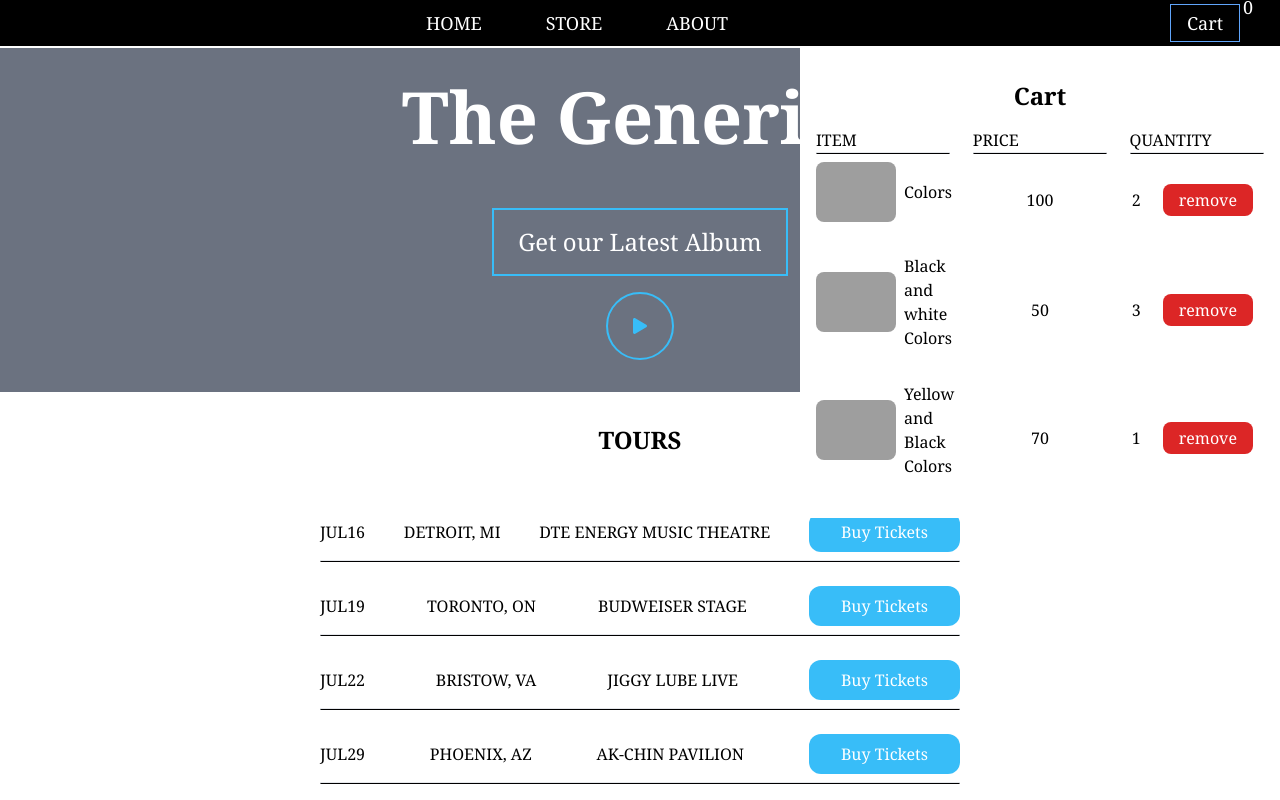
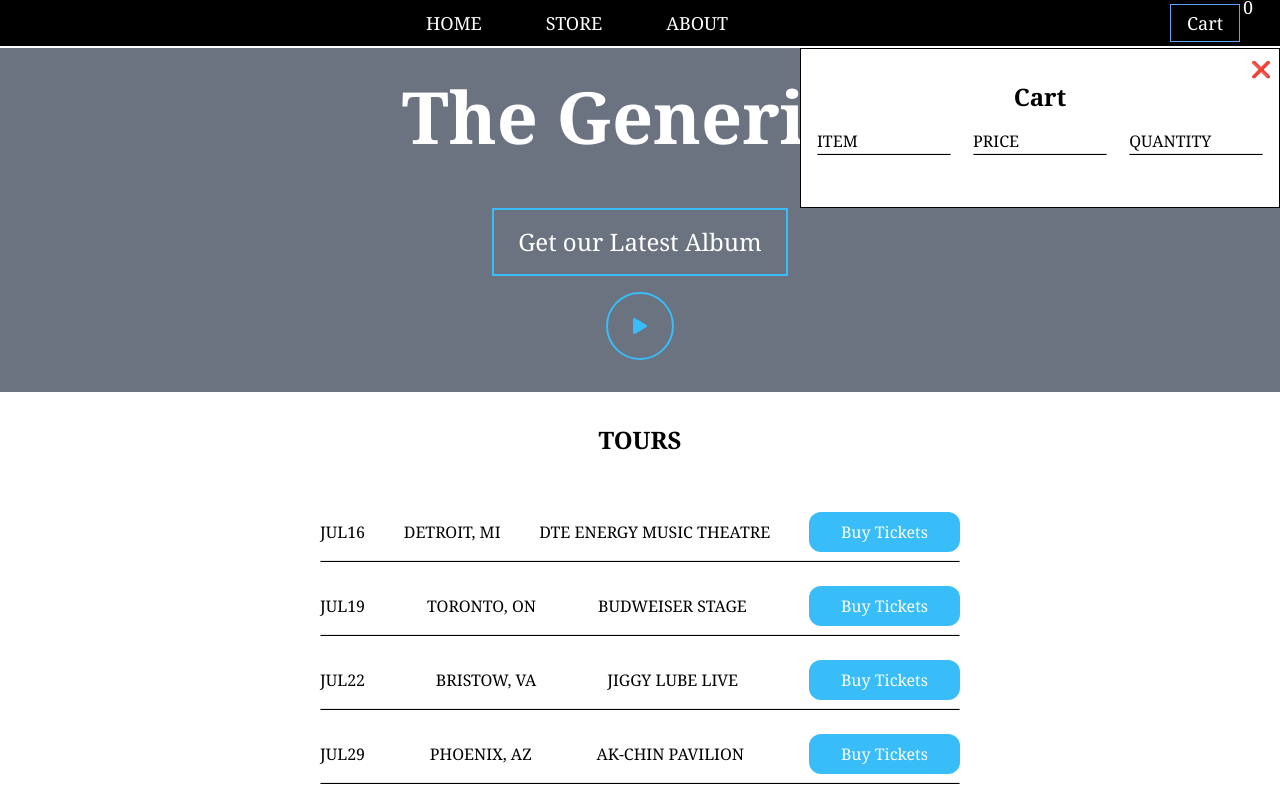
Before and after one commit to tr3atm3/ecommerce, a React (Create React App) app: page /home in a window 1280 px wide. Both pictures are taken after a click on the button "Cart". Shown: the top 800 px of the page. Built offline with nearby package versions, Linux system fonts and the light colour scheme; grey boxes are pictures that could not be loaded.

Commit message:
thirdAssignment

```diff
--- a/src/App.js
+++ b/src/App.js
@@ -3,11 +3,15 @@ import Header from "./components/Header";
 import Footer from "./components/Footer";
 import Cart from "./components/Cart";
 
+import { useContext } from "react";
+import cartContext from "./components/context/cartContext";
+
 function App() {
+  const ctx = useContext(cartContext);
   return (
     <div className="font-serif">
       <Header />
-      <Cart />
+      {ctx.showCart && <Cart />}
       <Outlet />
       <Footer />
     </div>
--- a/src/components/Cart.js
+++ b/src/components/Cart.js
@@ -1,40 +1,49 @@
-import React from "react";
+import React, { useContext } from "react";
+import cartContext from "./context/cartContext";
 
-const cartElements = [
-  {
-    title: "Colors",
+// const cartElements = [
+//   {
+//     title: "Colors",
 
-    price: 100,
+//     price: 100,
 
-    imageUrl: "https://prasadyash2411.github.io/ecom-website/img/Album%201.png",
+//     imageUrl: "https://prasadyash2411.github.io/ecom-website/img/Album%201.png",
 
-    quantity: 2,
-  },
+//     quantity: 2,
+//   },
 
-  {
-    title: "Black and white Colors",
+//   {
+//     title: "Black and white Colors",
 
-    price: 50,
+//     price: 50,
 
-    imageUrl: "https://prasadyash2411.github.io/ecom-website/img/Album%202.png",
+//     imageUrl: "https://prasadyash2411.github.io/ecom-website/img/Album%202.png",
 
-    quantity: 3,
-  },
+//     quantity: 3,
+//   },
 
-  {
-    title: "Yellow and Black Colors",
+//   {
+//     title: "Yellow and Black Colors",
 
-    price: 70,
+//     price: 70,
 
-    imageUrl: "https://prasadyash2411.github.io/ecom-website/img/Album%203.png",
+//     imageUrl: "https://prasadyash2411.github.io/ecom-website/img/Album%203.png",
 
-    quantity: 1,
-  },
-];
+//     quantity: 1,
+//   },
+// ];
 
 const Cart = () => {
+  const ctx = useContext(cartContext);
+  const cartElements = ctx?.cartItems || [];
   return (
-    <div className="fixed top-12 right-0 w-[30rem] bg-white p-4">
+    <div className="fixed top-12 right-0 w-[30rem] bg-white p-4 border border-black min-h-40">
+      <div
+        className="absolute top-2 right-2 cursor-pointer"
+        onClick={() => ctx.toggleCart()}
+      >
+        ❌
+      </div>
       <h2 className="text-2xl font-bold text-center my-4">Cart</h2>
       <div className="w-full flex justify-between">
         <div className="w-[30%]">
@@ -69,7 +78,7 @@ const Cart = () => {
               </div>
               <div className="flex w-[32%] justify-around items-center">
                 <p>{el.quantity}</p>
-                <button className="bg-red-600 px-4 py-1 rounded-lg text-white">
+                <button className="bg-red-600 px-4 py-1 rounded-lg text-white cursor-pointer">
                   remove
                 </button>
               </div>
--- a/src/components/Header.js
+++ b/src/components/Header.js
@@ -1,6 +1,8 @@
-import React from "react";
+import React, { useContext } from "react";
 import { Link } from "react-router-dom";
+import cartContext from "./context/cartContext";
 const Header = () => {
+  const ctx = useContext(cartContext);
   return (
     <>
       <div className="bg-black text-white flex py-1 text-lg justify-between px-10 border-b-2 border-white items-center fixed top-0 left-0 w-full">
@@ -16,7 +18,7 @@ const Header = () => {
           </Link>
         </ul>
         <div className="relative border border-blue-400 px-4 py-1">
-          <button>Cart</button>
+          <button onClick={() => ctx.toggleCart()}>Cart</button>
           <p className="absolute top-[-12px] right-[-14px]">0</p>
         </div>
       </div>
--- a/src/components/Product.js
+++ b/src/components/Product.js
@@ -1,14 +1,30 @@
-import React from "react";
+import React, { useContext } from "react";
+import cartContext from "./context/cartContext";
 
 const Product = ({ product }) => {
+  const ctx = useContext(cartContext);
+
   const { title, price, imageUrl } = product;
+  const handleAddCart = () => {
+    const item = {
+      title: title,
+      imageUrl: imageUrl,
+      price: price,
+    };
+
+    ctx.addItemToCart(item);
+  };
+
   return (
     <div className="m-8">
       <h2 className="font-bold text-2xl mb-4">{title}</h2>
       <img src={imageUrl} alt={title} />
       <div className="flex justify-between mt-8">
         <p className="font-italic text-xl">₹{price}</p>
-        <button className="bg-blue-500 rounded-lg px-4 py-1">
+        <button
+          className="bg-blue-500 rounded-lg px-4 py-1"
+          onClick={handleAddCart}
+        >
           Add To Cart
         </button>
       </div>
--- /dev/null
+++ b/src/components/context/CartProvider.js
@@ -0,0 +1,80 @@
+import { useReducer } from "react";
+import cartContext from "./cartContext";
+
+const defaultValue = {
+  cartItems: [],
+  showCart: false,
+};
+
+const reducerFunc = (state, action) => {
+  if (action.type === "TOGGLECART") {
+    const toggleCart = !state.showCart;
+    return {
+      ...state,
+      showCart: toggleCart,
+    };
+  }
+  if (action.type === "ADD") {
+    console.log(
+      state.cartItems.filter((item) => item.title === action.value.title)
+    );
+    const existingItemIndex = state.cartItems.indexOf(
+      ...state.cartItems.filter((item) => item.title === action.value.title)
+    );
+    const existingItem = state.cartItems[existingItemIndex];
+    if (existingItem) {
+      const updatedItem = {
+        ...existingItem,
+        quantity: existingItem.quantity + 1,
+      };
+      const updatedCart = [...state.cartItems];
+      updatedCart[existingItemIndex] = updatedItem;
+      return {
+        ...state,
+        cartItems: updatedCart,
+      };
+    } else {
+      const item = {
+        ...action.value,
+        quantity: 1,
+      };
+      return {
+        ...state,
+        cartItems: [...state.cartItems, item],
+      };
+    }
+  }
+  return defaultValue;
+};
+
+const CartProvider = (props) => {
+  const [allState, dispatch] = useReducer(reducerFunc, defaultValue);
+
+  const toggleCart = () => {
+    dispatch({
+      type: "TOGGLECART",
+    });
+  };
+
+  const addItemToCart = (item) => {
+    console.log(item);
+    dispatch({
+      type: "ADD",
+      value: item,
+    });
+  };
+
+  const cartValue = {
+    cartItems: allState.cartItems,
+    showCart: allState.showCart,
+    toggleCart: toggleCart,
+    addItemToCart: addItemToCart,
+  };
+  return (
+    <cartContext.Provider value={cartValue}>
+      {props.children}
+    </cartContext.Provider>
+  );
+};
+
+export default CartProvider;
--- /dev/null
+++ b/src/components/context/cartContext.js
@@ -0,0 +1,8 @@
+import { createContext } from "react";
+
+const cartContext = createContext({
+  cartItems: [],
+  showCart: false,
+});
+
+export default cartContext;
```
Also changed, not shown: src/index.js (+6 -1 lines).
